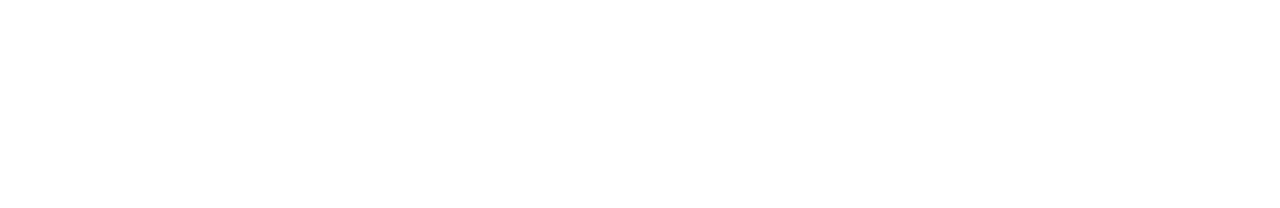
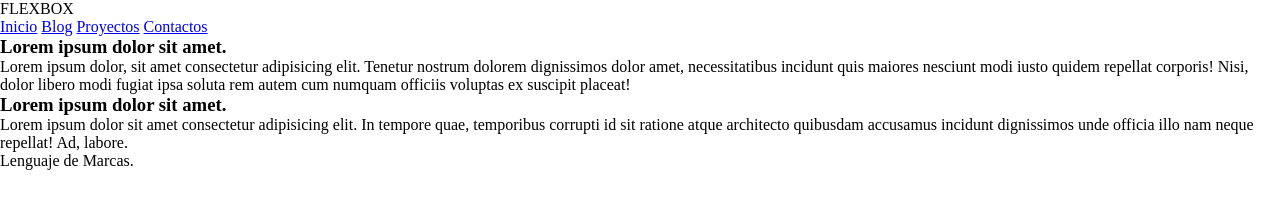
Before and after one commit to Fblaram/Proyecto-Compartido, a plain HTML site: page index.html in a window 1280 px wide. Drawn offline with Linux system fonts and the light colour scheme.

Commit message:
1º Modelo html.

```diff
--- a/index.html
+++ b/index.html
@@ -7,17 +7,29 @@
     <title>Compartida</title>
 </head>
 <body>
-    <header></header>
+    <header>FLEXBOX</header>
+    <nav>
+        <a href="#">Inicio</a>
+        <a href="#">Blog</a>
+        <a href="#">Proyectos</a>
+        <a href="#">Contactos</a>
+    </nav>
     <main>
         <section>
-            <article></article>
-            <article></article>
+            <article>
+                <h1>Lorem ipsum dolor sit amet.</h1>
+                <p>Lorem ipsum dolor, sit amet consectetur adipisicing elit. Tenetur nostrum dolorem dignissimos dolor amet, necessitatibus incidunt quis maiores nesciunt modi iusto quidem repellat corporis! Nisi, dolor libero modi fugiat ipsa soluta rem autem cum numquam officiis voluptas ex suscipit placeat!</p>
+            </article>
+            <article>
+                <h1>Lorem ipsum dolor sit amet.</h1>
+                <p>Lorem ipsum dolor sit amet consectetur adipisicing elit. In tempore quae, temporibus corrupti id sit ratione atque architecto quibusdam accusamus incidunt dignissimos unde officia illo nam neque repellat! Ad, labore.</p>
+            </article>
         </section>
     </main>
     <aside>
         <section></section>
         <section></section>
     </aside>
-    <footer></footer>
+    <footer>Lenguaje de Marcas.</footer>
 </body>
 </html>
```
